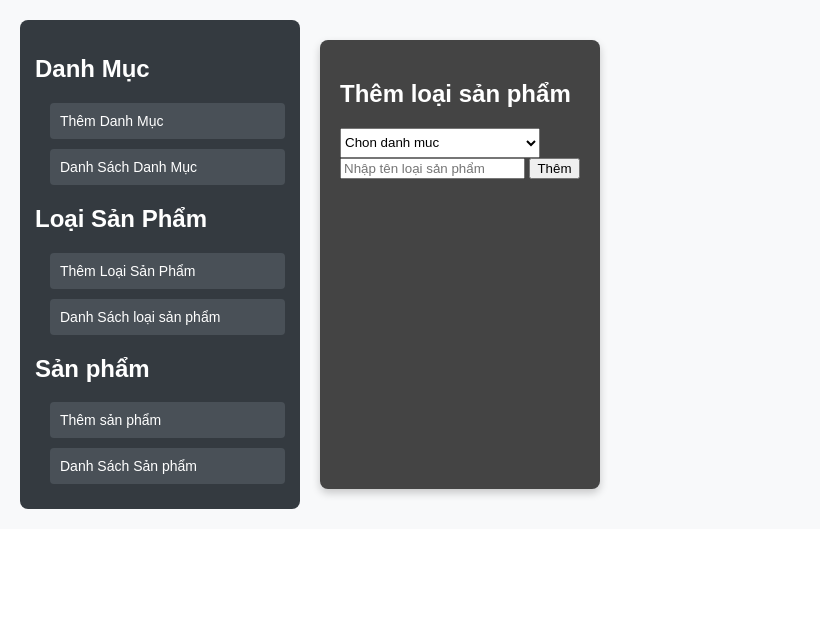
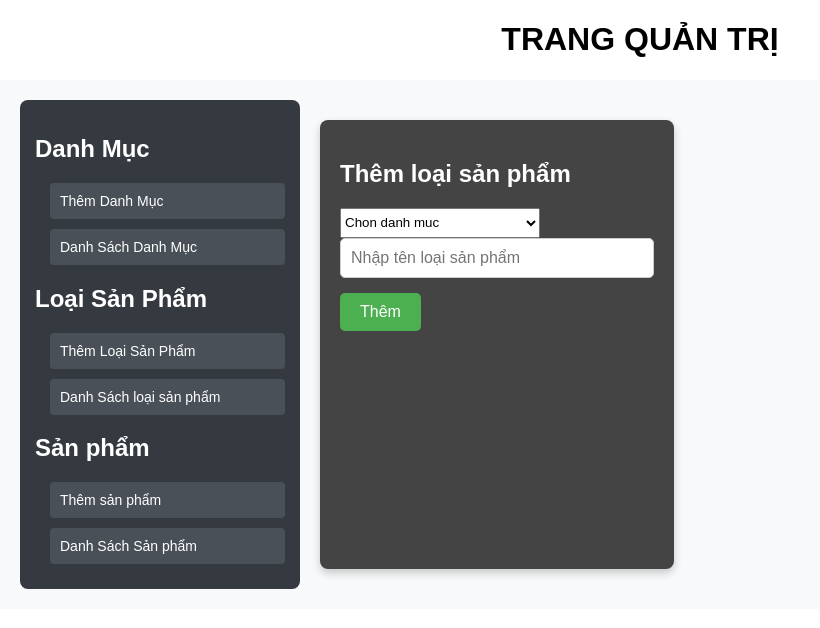
Before and after one commit to Meliodasad/D-n-1---Nh-m-7, a PHP site: page /brandadd.php in a window 1280 px wide. Shown: the top 628 px of the page, without its empty margins (0-820 px from the left). Run offline with PHP 8.4, Linux system fonts and the light colour scheme; data that the repository does not hold is empty.

Commit message:
dshdashda

```diff
--- a/admin/config.php
+++ b/admin/config.php
@@ -1,6 +1,6 @@
 <?php
-define("DB_HOST", "localhost"); // Hoặc hostname của bạn
-define("DB_USER", "root"); // Username của MySQL
-define("DB_PASS", "052005"); // Mật khẩu của MySQL
-define("DB_NAME", "web_duan1"); // Tên cơ sở dữ liệu
+define("DB_HOST", "localhost");
+define("DB_USER", "root");
+define("DB_PASS", "khaikhai");
+define("DB_NAME", "web_duan1");
 ?>
--- a/admin/header.html
+++ b/admin/header.html
@@ -7,6 +7,6 @@
     <link rel="stylesheet" href="style.css">
 </head>
 <body>
-
+    <center><h1 style="color: black;">TRANG QUẢN TRỊ</h1></center>
 </body>
 </html>
--- a/admin/style.css
+++ b/admin/style.css
@@ -35,7 +35,7 @@ header h1 {
 
 /* Style cho bảng danh mục */
 .admin-content-right-category-list table {
-    width: 70%; /* Giới hạn chiều rộng của bảng */
+    width: 100%; /* Giới hạn chiều rộng của bảng */
     margin: 0 auto; /* Căn giữa bảng */
     border-collapse: collapse;
     margin-top: 20px;
@@ -139,3 +139,34 @@ header h1 {
 .admin-content-left ul li ul li a:hover {
     background-color: #6c757d;
 }
+
+.admin-content-right-category-add input {
+    width: 100%; /* Chiếm toàn chiều rộng */
+    padding: 10px; /* Khoảng cách trong ô */
+    margin-bottom: 15px; /* Khoảng cách dưới */
+    border: 1px solid #ccc; /* Viền màu xám nhạt */
+    border-radius: 5px; /* Bo góc */
+    font-size: 16px; /* Kích thước chữ */
+    box-sizing: border-box; /* Không tràn khung */
+}
+
+.admin-content-right-category-add input:focus {
+    border-color: #4CAF50; /* Viền xanh khi focus */
+    outline: none; /* Bỏ viền mặc định */
+    box-shadow: 0 0 5px #4CAF50; /* Hiệu ứng ánh sáng */
+}
+
+.admin-content-right-category-add button {
+    background-color: #4CAF50; /* Màu xanh lá nổi bật */
+    color: white; /* Màu chữ trắng */
+    padding: 10px 20px; /* Khoảng cách trong nút */
+    border: none; /* Bỏ viền */
+    border-radius: 5px; /* Bo tròn góc */
+    cursor: pointer; /* Con trỏ thành tay */
+    font-size: 16px; /* Kích thước chữ */
+    transition: background-color 0.3s ease; /* Hiệu ứng chuyển màu */
+}
+
+.admin-content-right-category-add button:hover {
+    background-color: #45a049; /* Màu khi hover */
+}
```
Also changed, not shown: admin/categoryadd.php (+5 -7 lines).
